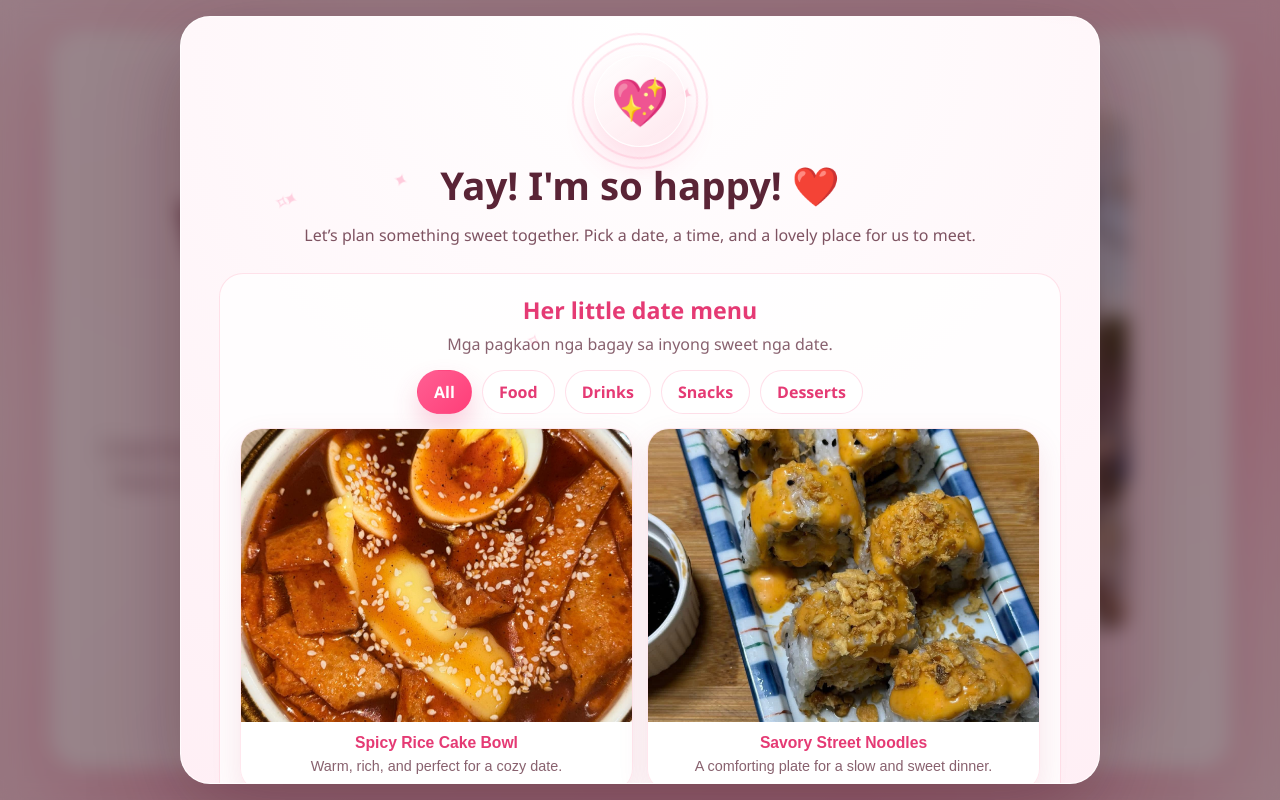
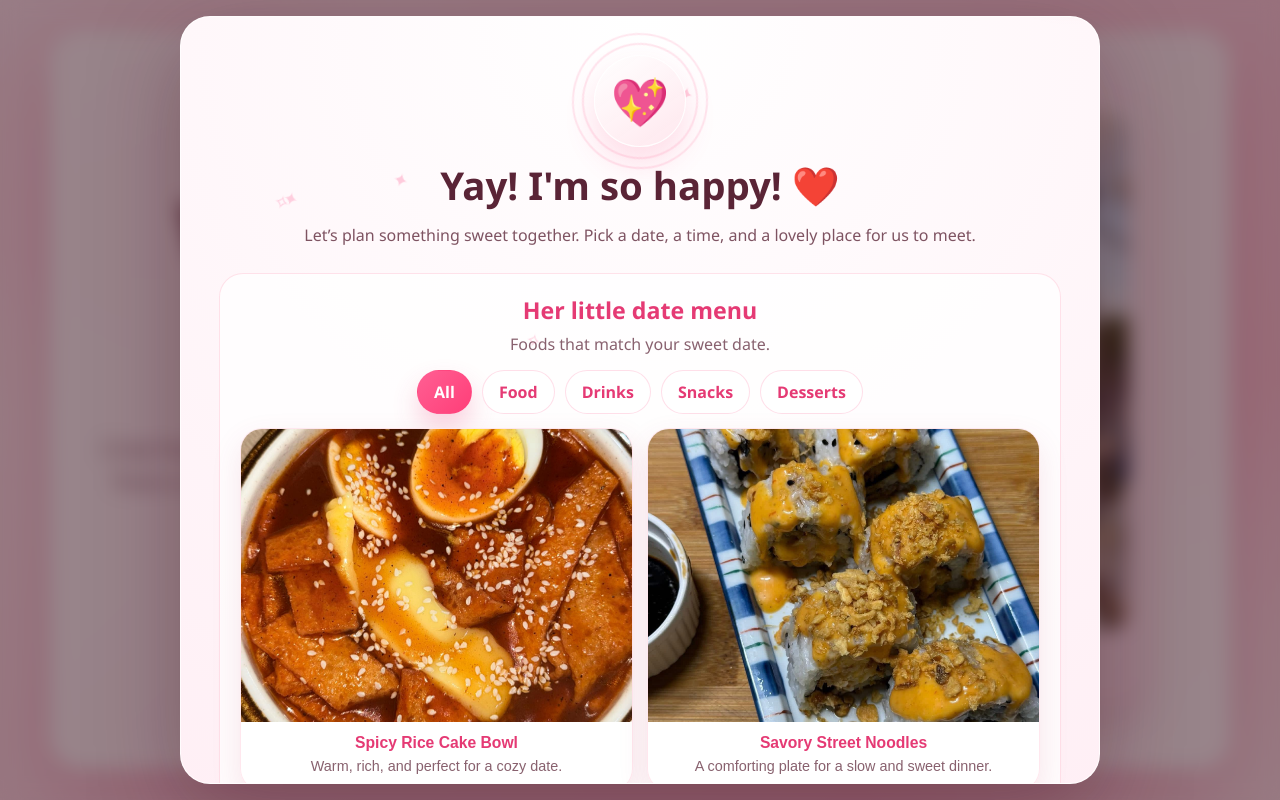
Before and after one commit to proilanadolfo/Date, a plain HTML site: page index.html in a window 1280 px wide. Both pictures are taken after a click on the button "Yes ❤️". Drawn offline with Linux system fonts and the light colour scheme.

Commit message:
Translate food menu subtitle

```diff
--- a/index.html
+++ b/index.html
@@ -808,7 +808,7 @@
         <section class="food-menu" aria-label="Food ideas for the date">
           <div class="food-menu-header">
             <h3>Her little date menu</h3>
-            <p>Mga pagkaon nga bagay sa inyong sweet nga date.</p>
+            <p>Foods that match your sweet date.</p>
           </div>
 
           <div class="food-filters" role="tablist" aria-label="Food categories">
```
